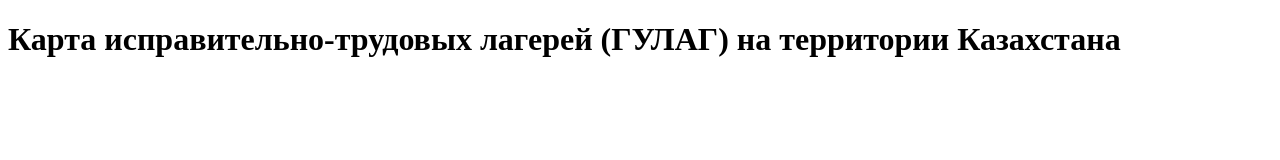
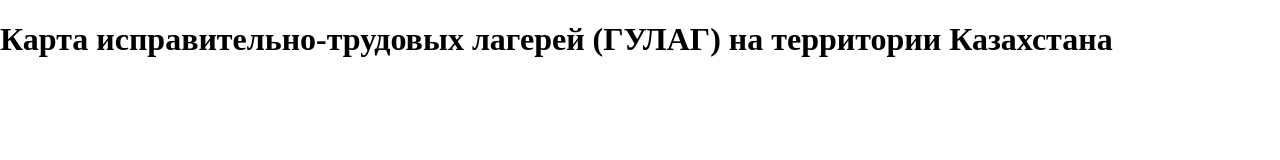
Before and after one commit to aidos42/gulag-map-kz, a website: page index.html in a window 1280 px wide. Drawn offline with nearby package versions, Linux system fonts and the light colour scheme.

Commit message:
fix: add missing lines for styling, change license line in packa ge.json and add eslint

```diff
--- a/index.html
+++ b/index.html
@@ -3,6 +3,9 @@
   <head>
     <meta charset="utf-8">
     <meta name="viewport" content="width=device-width, initial-scale=1">
+    <link rel="stylesheet" type="text/css" href="css/normalize.css" />
+    <link rel="stylesheet" type="text/css" href="css/styles.css" />
+    <link rel="stylesheet" href="https://unpkg.com/leaflet@1.9.4/dist/leaflet.css" integrity="sha256-p4NxAoJBhIIN+hmNHrzRCf9tD/miZyoHS5obTRR9BMY=" crossorigin=""/>
     <title>Карта исправительно-трудовых лагерей (ГУЛАГ) на территории Казахстана</title>
   </head>
   <body>
```
Also changed, not shown: package.json (+7 -1 lines), .eslintrc.yml (added), 2 other files.
